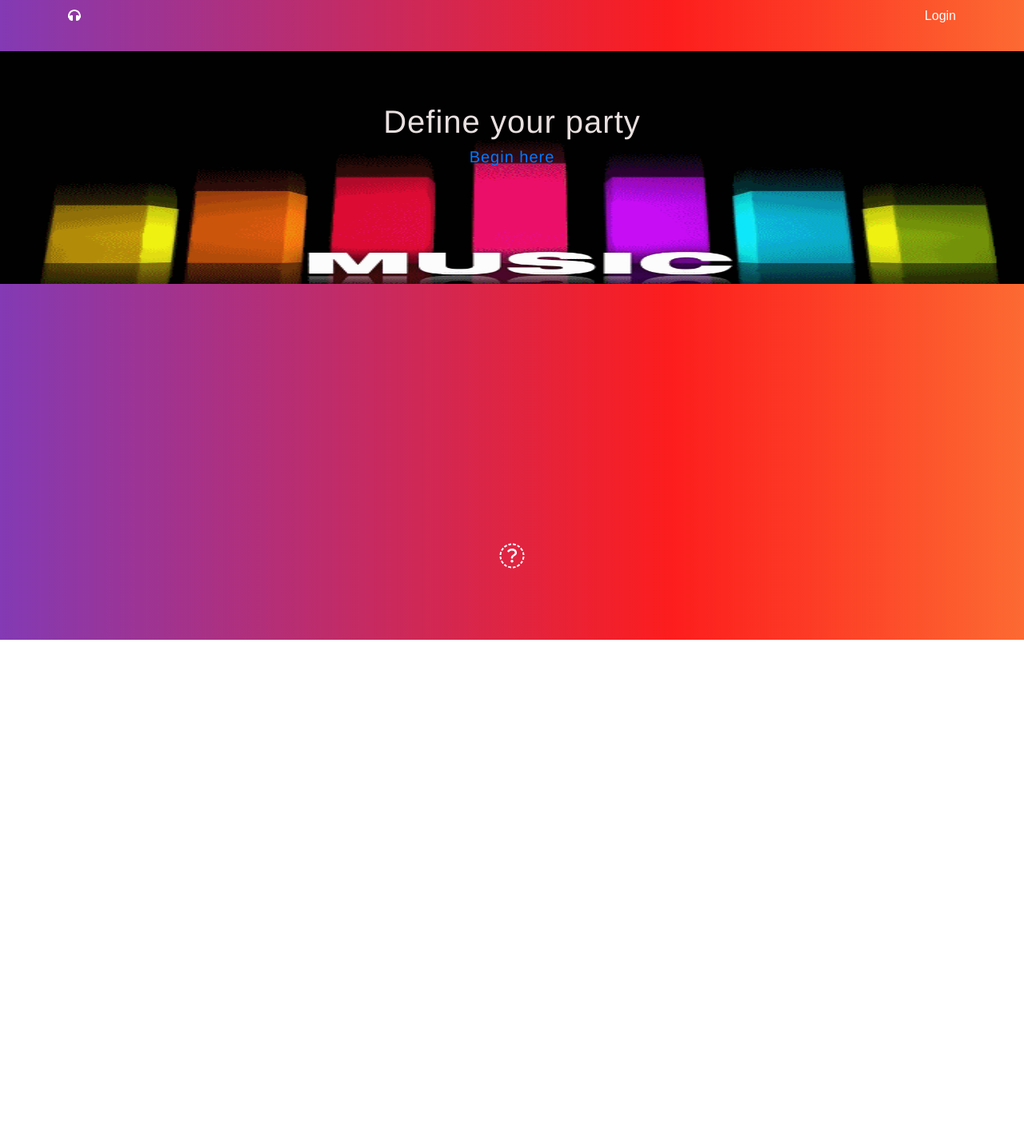
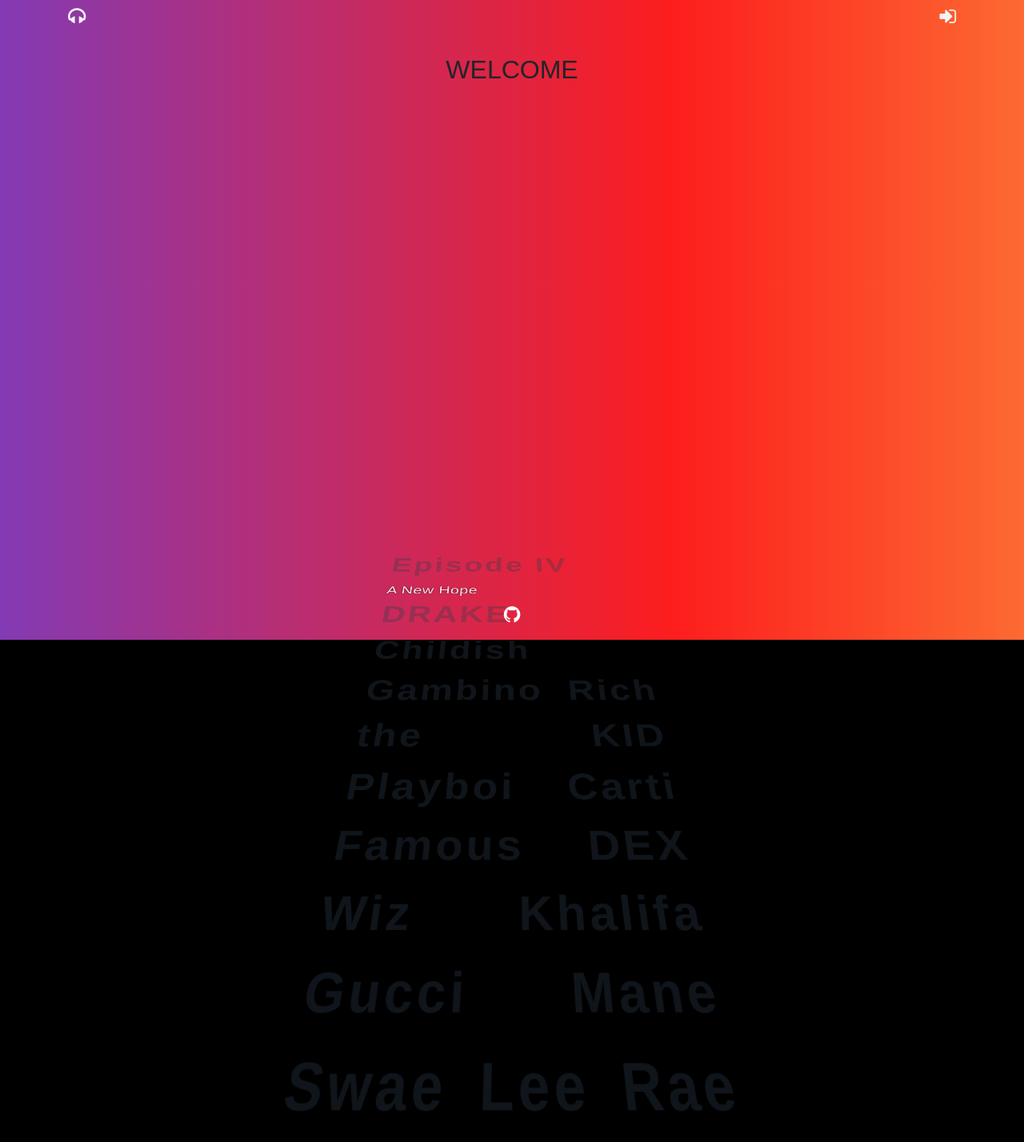
Before and after one commit to ArianaDV/Tunes_1.0, a React (Create React App) app in the folder client/: page / in a window 1280 px wide. Shown: the top 1428 px of the page at 80% size. Before the commit the page ends 800 px from the top, so only its background shows below. Built offline with nearby package versions, Linux system fonts and the light colour scheme; no server answers.

Commit message:
match styling

```diff
--- a/client/public/index.html
+++ b/client/public/index.html
@@ -12,7 +12,6 @@
     <link rel="shortcut icon" href="%PUBLIC_URL%/favicon.ico">
     <link rel='stylesheet' href="https://stackpath.bootstrapcdn.com/font-awesome/4.7.0/css/font-awesome.min.css">
     <link rel="stylesheet" href="https://stackpath.bootstrapcdn.com/bootstrap/4.1.0/css/bootstrap.min.css" integrity="sha384-9gVQ4dYFwwWSjIDZnLEWnxCjeSWFphJiwGPXr1jddIhOegiu1FwO5qRGvFXOdJZ4" crossorigin="anonymous">
-    <script defer src="https://use.fontawesome.com/releases/v5.0.12/js/all.js" integrity="sha384-Voup2lBiiyZYkRto2XWqbzxHXwzcm4A5RfdfG6466bu5LqjwwrjXCMBQBLMWh7qR" crossorigin="anonymous"></script>
     <!--
       Notice the use of %PUBLIC_URL% in the tags above.
       It will be replaced with the URL of the `public` folder during the build.
--- a/client/src/App.css
+++ b/client/src/App.css
@@ -1,79 +1,133 @@
 .App {
   text-align: center;
 }
-
 .App-logo {
   animation: App-logo-spin infinite 20s linear;
   height: 80px;
 }
-
 .App-header {
   background-color: #222;
   height: 150px;
   padding: 20px;
   color: white;
 }
-
 .App-intro {
   font-size: large;
 }
-
 @keyframes App-logo-spin {
   from { transform: rotate(0deg); }
   to { transform: rotate(360deg); }
 }
-
 .wrap {
   background-image: url('Instagram.jpg');
   height: 100vh;
 }
-
-/* Landing Page Styles */
-.jumbotron {
- background: none;
+body {
+  /* Force the body to fill the entire screen */
+  width: 100%;
+  height: 100%;
+  /* Hide elements that flow outside the viewable space */
+  overflow: hidden;
+  /* Black background for the screen */
+  background: #000;
 }
-
+.star-wars {
+  /* Flexbox to center the entire element on the screen */
+  display: flex;
+  justify-content: center;
+  /* This is a magic number based on the context in which this snippet is used and effects the perspective */
+  height: 800px;
+  /* This sets allows us to transform the text on a 3D plane, and is somewhat a magic number */
+  perspective: 400px;
+  /* The rest is totally up to personal styling preferences */
+  color: #2c3d4b57;
+  font-family: 'Pathway Gothic One', sans-serif;
+  font-size: 500%;
+  font-weight: 600;
+  letter-spacing: 6px;
+  line-height: 150%;
+  text-align: justify;
+}
+.crawl {
+  /* Position the element so we can adjust the top property in the animation */
+  position: relative;
+  /* Making sure the text is fully off the screen at the start and end of the animation */
+  top: -100px;
+  /* Defines the skew origin at the very center when we apply transforms on the animation */
+  transform-origin: 50% 100%;
+}
+@keyframes crawl {
+  0% {
+    /* The element starts below the screen */
+    top: 0;
+    /* Rotate the text 20 degrees but keep it close to the viewer */
+    transform: rotateX(20deg) translateZ(0);
+  }
+  100% {
+    /* This is a magic number, but using a big one to make sure the text is fully off the screen at the end */
+    top: -6000px;
+    /* Slightly increasing the rotation at the end and moving the text far away from the viewer */
+    transform: rotateX(25deg) translateZ(-2500px);
+  }
+}
+.crawl {
+  /* Position the element so we can adjust the top property in the animation */
+  position: relative;
+  /* Defines the skew origin at the very center when we apply transforms on the animation */
+  transform-origin: 50% 100%;
+  /* Adds the crawl animation, which plays for one minute */
+  animation: crawl 60s linear;
+}
+.fade {
+  position: relative;
+  width: 100%;
+  min-height: 60vh;
+  top: -25px;
+  background-image: linear-gradient(0deg, transparent, black 75%);
+  z-index: 1;
+}
 /* TOP HEADER
 -------------------------------------------------- */
-
 .navbar a{
-
-  color: white;
-
+  color:whitesmoke;
 }
-
+.fa {
+  font-size: 1.5em;
+}
+/* CARD */
+.card {
+  width: 100%;
+  float: right;
+  background-color: transparent;
+  border: 0;
+  color: whitesmoke;
+}
 /* PLAYLIST
 -------------------------------------------------- */
-
 ::-webkit-input-placeholder {
   color: #C8D2D2;
   font-family: "Helvetica Neue", Helvetica, Arial, sans-serif;
 }
-
 :-moz-placeholder {
   /* Firefox 18- */
 
   color: #C8D2D2;
   font-family: "Helvetica Neue", Helvetica, Arial, sans-serif;
 }
-
 ::-moz-placeholder {
   /* Firefox 19+ */
 
   color: #C8D2D2;
   font-family: "Helvetica Neue", Helvetica, Arial, sans-serif;
 }
-
 :-ms-input-placeholder {
   color: #C8D2D2;
   font-family: "Helvetica Neue", Helvetica, Arial, sans-serif;
 }
-
 section {
   margin: 50px auto 0;
   width: 50%;
 }
-
 h1 {
   font-weight: 500;
   letter-spacing: 1px;
@@ -82,10 +136,10 @@
   margin: 0;
   padding: 0;
   margin-bottom: 5px;
-  font-family: "Helvetica Neue",Helvetica,Arial,sans-serif
+  font-family: 'Helvetica Neue','Helvetica','Arial','sans-serif';
+  text-shadow: 0 0 5px rgba(0,0,0,0.5);
 }
-
-p {
+/* p {
   margin: 0;
   padding: 0;
   margin-bottom: 10vh;
@@ -94,21 +148,18 @@
   letter-spacing: 1px;
   color: #B8AEAE;
   font-family: "Helvetica Neue",Helvetica,Arial,sans-serif
-}
-
+} */
 form {
   margin-bottom: 40px;
   position: relative;
 }
-
 form:after {
   content: "";
   display: table;
   clear: both;
 }
-
 input {
-  font-family: "Helvetica Neue", Helvetica, Arial, sans-serif;
+  font-family: "Helvetica Neue", "Helvetica", "Arial", "sans-serif";
   font-size: 1.25rem;
   padding: 10px;
   border-radius: 3px 0 0 3px;
@@ -121,22 +172,20 @@
   border-right: 0;
   transition: border .2s ease-out;
 }
-
 input:focus {
   border-color: #FF5050;
   outline: 0;
   transition: border .3s ease-in;
 }
-
 button {
   float: left;
-  border: 0;
+  border: solid;
   width: 50px;
   font-size: 1.25rem;
-  background: #FF5050;
+  background:transparent;
   border: 1px solid #FF5050;
   border-left: 0;
-  height: 46px;
+  height: 50px;
   display: block;
   border-radius: 0 3px 3px 0;
   cursor: pointer;
@@ -145,13 +194,11 @@
   box-shadow: inset 0 0 10px rgba(0, 0, 0, .3);
   transition: background .2s ease-out;
 }
-
 button:hover {
   background: #E71D32;
   transition: background .3s ease-in;
   border-color: #E71D32;
 }
-
 .tags {
   padding: 0;
   list-style-type: none;
@@ -159,7 +206,6 @@
   width: 90%;
   margin: 0 auto;
 }
-
 .tags li {
   background: #FF5050;
   display: inline-block;
@@ -173,17 +219,14 @@
   transition: background .2s ease-out;
   margin: 5px;
 }
-
 .tags li:hover {
   background: #E71D32;
   transition: background .3s ease-in;
   border-color: #E71D32;
 }
-
 .tags li i {
   margin-left: 5px;
 }
-
 .suggestions {
   background: #fff;
   border-radius: 3px;
@@ -196,42 +239,33 @@
   margin: 0;
   list-style-type: none;
 }
-
 .suggestions li {
   padding: 10px;
   border-bottom: 1px solid #DFE9E9;
   cursor: pointer;
   transition: background .2s ease-out, text-shadow .2s ease-out, color .2s ease-out;
 }
-
 .suggestions li:not(.title):hover {
   background: #FF5050;
   color: #fff;
   text-shadow: 0px -1px 0px rgba(0, 0, 0, .25);
   transition: background .3s ease-in, text-shadow .3s ease-in, color .3s ease-in;
 }
-
 .suggestions li:first-of-type {
   padding-top: 10px !important;
 }
-
 .suggestions li:last-of-type {
   border-bottom: 0;
 }
-
 .suggestions li.title {
   color: #AEB8B8;
   font-style: italic;
   padding-top: 30px;
 }
-
 .suggestions.active {
   display: block;
-
 }
-
 /* FOOTER */
-
 .footer {
   position: fixed;
     left: 0;
@@ -240,24 +274,21 @@
     color: white;
     text-align: center;
 }
-
 /* HOMEPAGE BUTTON */
-
 .nav-button {
   position: center;
   border: none;
   font-size: 28px;
-  color: #FFFFFF;
+  color: rgb(255, 255, 255);
   padding: 20px;
   width: 300px;
   text-align: center;
-  -webkit-transition-duration: 0.4s; /* Safari */
-  transition-duration: 0.4s;
+  -webkit-transition-duration: 0.8s; /* Safari */
+  transition-duration: 0.8s;
   text-decoration: none;
   overflow: hidden;
   cursor: pointer;
 }
-
 .nav-button:after {
   content: "";
   background: rgb(148, 128, 26);
@@ -270,11 +301,10 @@
   opacity: 0;
   transition: all 0.8s
 }
-
 .nav-button:active:after {
   padding: 0;
   margin: 0;
   opacity: 1;
   transition: 0s
-
 }
+/* PLAYLIST H1 TEXT */
--- a/client/src/components/Nav/Nav.js
+++ b/client/src/components/Nav/Nav.js
@@ -1,62 +1,21 @@
 import React, { Component } from "react";
 import { Link } from "react-router-dom";
 import "./style.css";
-import axios from 'axios';
 
 class Nav extends Component {
-
-  constructor(props){
-    super(props);
-  }
-
-    logoutUser = () => {
-      axios.get('/logout')
-      .then(response => {
-        window.location.replace(response.data.redirect);
-      })
-    }
-
   render() {
-      if (this.props.loggedIn) {
     return (
       <nav className="navbar navbar-expand-lg mb-4 top-bar navbar-static-top sps sps--abv">
         <div className="container">
       <button className="navbar-toggler navbar-toggler-right" type="button" data-toggle="collapse" data-target="#navbarCollapse1" aria-controls="navbarCollapse" aria-expanded="false" aria-label="Toggle navigation">
         <span className="navbar-toggler-icon"></span>
       </button>
-          <Link to="/" className="nav-brand"><i className="fa fa-headphones"></i></Link>
+      <Link to="/" className="nav-brand"><i className="fa fa-headphones" id="headp"></i></Link>
       <div className="collapse navbar-collapse" id="navbarCollapse1">
         <ul className="navbar-nav ml-auto">
-            <li className="nav-item">
-            <Link to="/" className="nav-brand" id="loginBtn" onClick={this.logoutUser}>Log Out</Link>
+        <li className="nav-item">  <Link to="/login" className="nav-brand"><i className="fa fa-sign-in"></i></Link>
         </li>
         </ul>
-          </div>
-          </div>
-          </nav>);
-        }else {
-        return(
-          <nav className="navbar navbar-expand-lg mb-4 top-bar navbar-static-top sps sps--abv">
-          <div className="container">
-          <button className="navbar-toggler navbar-toggler-right" type="button" data-toggle="collapse" data-target="#navbarCollapse1" aria-controls="navbarCollapse" aria-expanded="false" aria-label="Toggle navigation">
-          <span className="navbar-toggler-icon"></span>
-          </button>
-          <Link to="/" className="nav-brand"><i className="fa fa-headphones"></i></Link>
-          <div className="collapse navbar-collapse" id="navbarCollapse1">
-          <ul className="navbar-nav ml-auto">
-            <li className="nav-item">
-            <Link to="/login" className="nav-brand" id="loginBtn">Login</Link>
-              {/* <a className="nav-brand" href="/login">Login</a> */}
-            </li>
-          </ul>
-
-          {/* <Link to={"/signup"}>
-          <ul className="navbar-nav ml-auto">
-          <li className="nav-item">
-              <a className="nav-link" href="/signup" id="modalBtn">Sign Up</a>
-            </li>
-          </ul>
-          </Link> */}
       </div>
             </div>
     </nav>
@@ -64,6 +23,4 @@
   }
 }
 
-  }
-
 export default Nav;
--- a/client/src/pages/Home/Home.js
+++ b/client/src/pages/Home/Home.js
@@ -1,27 +1,31 @@
 import React, { Component } from "react";
 import { Link } from "react-router-dom";
-import './style.css'
+
 
 class Home extends Component {
 
-  componentDidMount() {
-    // update authenticated state on logout
-    // this.props.toggleAuthenticateStatus()
-  }
+    render(){
+        return(
+        <div>
+        <h2>WELCOME</h2>
 
-  render() {
-    return (
-      <div id='ya'>
-      <div className="jumbotron jumbotron-fluid">
-        <main role="main" className="inner cover">
-          <h1 className="cover-heading">Define your party</h1>
-          <p className="lead">
-          <Link to={'/playlist'}>Begin here</Link>        </p>
-         </main>
-      </div>
-      </div>
-    )
-  }
-};
+        <div className="fade"></div>
+        <section className="star-wars">
 
+        <div className="crawl">
+          <div className="title">
+            <p>Episode IV</p>
+            <h1>A New Hope</h1>
+          </div>
+          <p>DRAKE Childish Gambino Rich the KID Playboi Carti Famous DEX Wiz Khalifa Gucci Mane Swae Lee Rae Sremmurd Desiigner  Migos Nicki Minaj Murda Beetz Belly Lil Xan Lil Yachty Kanye West</p>
+          <p>Charlie Puth Rebel spies managed to steal secret plans to the Empire’s ultimate weapon, the DEATH STAR, an armored space station with enough power to destroy an entire planet.</p>
+          <p>Pursued by the Empire’s sinister agents, Princess Leia races home aboard her starship, custodian of the stolen plans that can save her people and restore freedom to the galaxy…</p>
+        </div>
+      </section>
+        </div>
+
+        )
+    }
+
+}
 export default Home;
```
Also changed, not shown: client/src/pages/Home.js (deleted, +0 -24 lines). Lines whose indentation alone changed are shown as unchanged.
